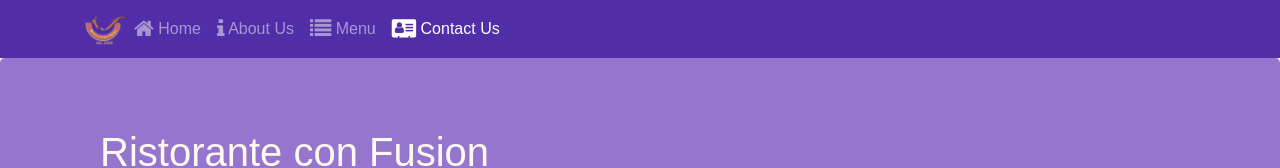
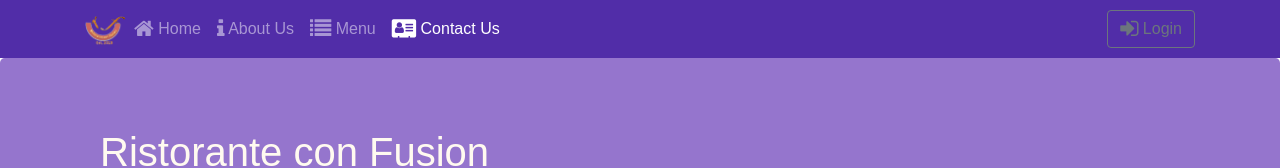
Before and after one commit to RamsesNtibu/Front-End-React, a React (Create React App) app: page /contactus in a window 1280 px wide. Shown: the top 168 px of the page. Built offline with nearby package versions, Linux system fonts and the light colour scheme.

Commit message:
uncontrolled forms

```diff
--- a/src/components/ContactComponent.js
+++ b/src/components/ContactComponent.js
@@ -1,5 +1,5 @@
 import React, { Component } from "react";
-import { Breadcrumb, BreadcrumbItem, Button, Form, FormGroup, Label, Input, Col, Row, FormFeedback } from "reactstrap";
+import { Breadcrumb, BreadcrumbItem, Button, Form, FormGroup, Label, Input, Col, FormFeedback } from "reactstrap";
 import { Link } from "react-router-dom";
 
 class Contact extends Component {
--- a/src/components/HeaderComponent.js
+++ b/src/components/HeaderComponent.js
@@ -1,5 +1,21 @@
 import React, { Component } from "react";
-import { Nav, Navbar, NavbarBrand, NavbarToggler, Collapse, NavItem, Jumbotron } from "reactstrap";
+import {
+  Nav,
+  Navbar,
+  NavbarBrand,
+  NavbarToggler,
+  Collapse,
+  NavItem,
+  Jumbotron,
+  Button,
+  Modal,
+  Form,
+  FormGroup,
+  Label,
+  Input,
+  ModalHeader,
+  ModalBody,
+} from "reactstrap";
 import { NavLink } from "react-router-dom";
 
 class Header extends Component {
@@ -7,16 +23,33 @@
     super(props);
 
     this.state = {
-        isNavOpen: false
+      isNavOpen: false,
+      isModalOpen: false,
     };
 
     this.toggleNav = this.toggleNav.bind(this);
+    this.toggleModal = this.toggleModal.bind(this);
+    this.handleLogin = this.handleLogin.bind(this);
   }
 
   toggleNav() {
     this.setState({
-          isNavOpen: !this.state.isNavOpen
+      isNavOpen: !this.state.isNavOpen,
     });
+  }
+
+  toggleModal() {
+    this.setState({
+      isModalOpen: !this.state.isModalOpen,
+    });
+  }
+
+  handleLogin(event) {
+    this.toggleModal();
+    alert("Username: " + this.username.value + " Password: " + this.password.value
+        + " Remember: " + this.remember.checked);
+    event.preventDefault();
+
 }
 
   render() {
@@ -51,6 +84,13 @@
                   </NavLink>
                 </NavItem>
               </Nav>
+              <Nav className="ml-auto" navbar>
+                <NavItem>
+                  <Button outline onClick={this.toggleModal}>
+                    <span className="fa fa-sign-in fa-lg"></span> Login
+                  </Button>
+                </NavItem>
+              </Nav>
             </Collapse>
           </div>
         </Navbar>
@@ -67,6 +107,30 @@
             </div>
           </div>
         </Jumbotron>
+        <Modal isOpen={this.state.isModalOpen} toggle={this.toggleModal}>
+          <ModalHeader toggle={this.toggleModal}>Login</ModalHeader>
+          <ModalBody>
+            <Form onSubmit={this.handleLogin}>
+              <FormGroup>
+                <Label htmlFor="username">Username</Label>
+                <Input type="text" id="username" name="username" innerRef={(input) => (this.username = input)} />
+              </FormGroup>
+              <FormGroup>
+                <Label htmlFor="password">Password</Label>
+                <Input type="password" id="password" name="password" innerRef={(input) => (this.password = input)} />
+              </FormGroup>
+              <FormGroup check>
+                <Label check>
+                  <Input type="checkbox" name="remember" innerRef={(input) => (this.remember = input)} />
+                  Remember me
+                </Label>
+              </FormGroup>
+              <Button type="submit" value="submit" color="primary">
+                Login
+              </Button>
+            </Form>
+          </ModalBody>
+        </Modal>
       </React.Fragment>
     );
   }
```
Lines whose indentation alone changed are shown as unchanged.
